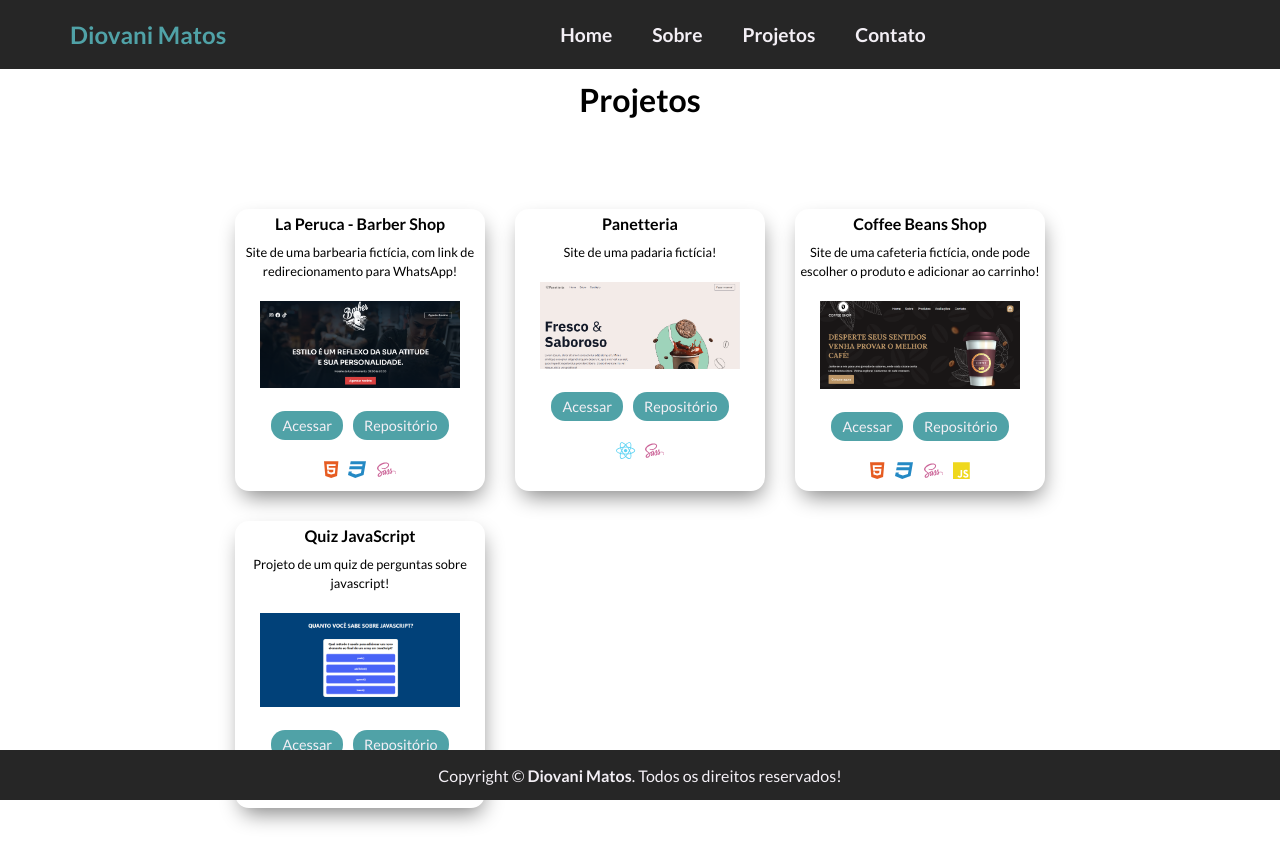
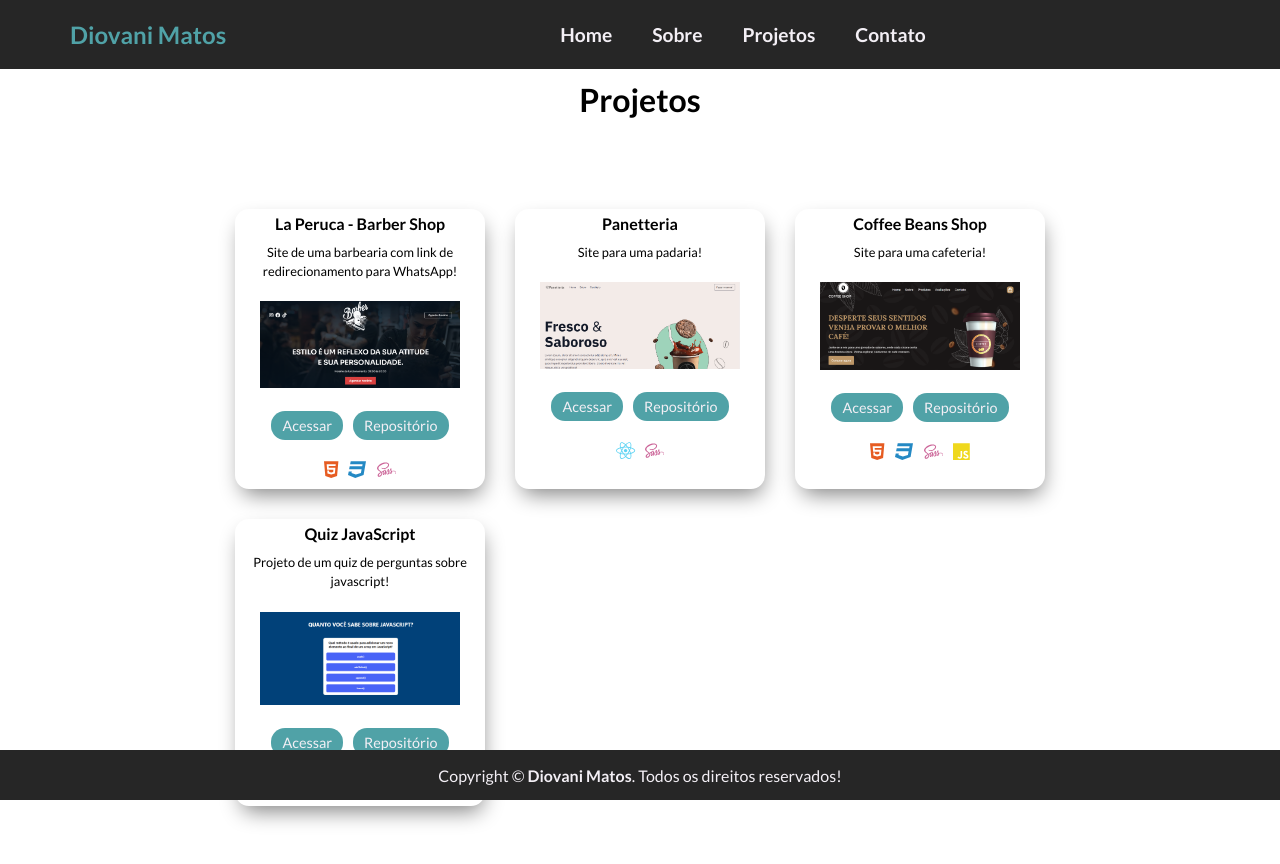
Before and after one commit to diovani-matos/portfolio, a React (Vite) app: page /projetos in a window 1280 px wide. Shown: the top 864 px of the page. Built offline with nearby package versions, Linux system fonts and the light colour scheme.

Commit message:
alteração na descrição dos projetos

```diff
--- a/src/pages/Projetos/index.jsx
+++ b/src/pages/Projetos/index.jsx
@@ -18,8 +18,7 @@ function Projetos() {
           <div className={styles.projeto_item}>
             <h3>La Peruca - Barber Shop</h3>
             <p>
-              Site de uma barbearia fictícia, com link de redirecionamento para
-              WhatsApp!
+              Site de uma barbearia com link de redirecionamento para WhatsApp!
             </p>
             <img
               src="../../../public/projeto1.png"
@@ -46,7 +45,7 @@ function Projetos() {
           </div>
           <div className={styles.projeto_item}>
             <h3>Panetteria</h3>
-            <p>Site de uma padaria fictícia!</p>
+            <p>Site para uma padaria!</p>
             <img src="../../../public/panneteria.png" alt="Panetteria" />
             <div className={styles.assets_projeto}>
               <div className={styles.techs_projeto}>
@@ -68,10 +67,7 @@ function Projetos() {
           </div>
           <div className={styles.projeto_item}>
             <h3>Coffee Beans Shop</h3>
-            <p>
-              Site de uma cafeteria fictícia, onde pode escolher o produto e
-              adicionar ao carrinho!
-            </p>
+            <p>Site para uma cafeteria!</p>
             <img src="../../../public/projeto2.png" alt="Coffee Beans Shop" />
             <div className={styles.assets_projeto}>
               <div className={styles.techs_projeto}>
```
